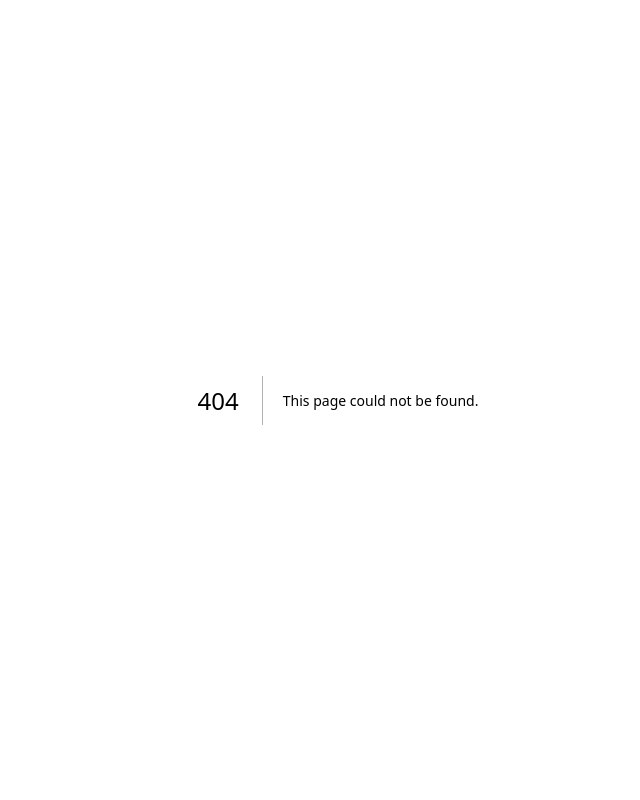
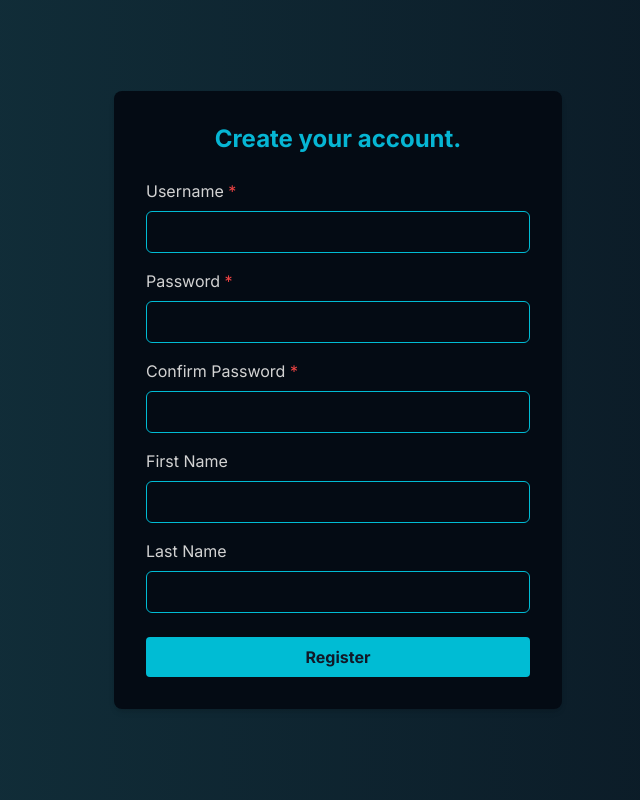
Before and after one commit to jansm04/stride, a Next.js app in the folder client/: page /auth/register in a window 1280 px wide. Before the commit this address had no page. Shown: the whole page, without its empty margins (302-942 px from the left). Built offline with nearby package versions, Linux system fonts and the light colour scheme.

Commit message:
implement register page and setup others

```diff
--- /dev/null
+++ b/client/src/app/auth/layout.tsx
@@ -0,0 +1,11 @@
+export default function AuthLayout({
+  children, // will be a page or nested layout
+}: {
+  children: React.ReactNode
+}) {
+  return (
+    <section>
+      {children}
+    </section>
+  )
+}
--- /dev/null
+++ b/client/src/app/auth/login/page.tsx
@@ -0,0 +1,9 @@
+export default function Login() {
+  return (
+    <div>
+      <h1>Login</h1>
+      {/* Form elements for login will go here */}
+      <p>Login form will be here.</p>
+    </div>
+  );
+}
--- /dev/null
+++ b/client/src/app/auth/register/page.tsx
@@ -0,0 +1,156 @@
+"use client";
+
+import { useState } from "react";
+import Cookies from 'js-cookie';
+import { useRouter } from "next/navigation";
+
+export default function Register() {
+  const router = useRouter();
+  // State to manage form inputs
+  const [username, setUsername] = useState('');
+  const [password, setPassword] = useState('');
+  const [confirmPassword, setConfirmPassword] = useState('');
+  const [firstName, setFirstName] = useState('');
+  const [lastName, setLastName] = useState('');
+  const [error, setError] = useState('');
+
+  const handleSubmit = async (e: React.FormEvent) => {
+    e.preventDefault();
+
+    // Basic validation
+    if (username == "" || password == "" || confirmPassword == "") {
+      setError('Please fill out all required fields.');
+      return;
+    }
+
+    if (password !== confirmPassword) {
+      setError('Passwords do not match.');
+      return;
+    }
+
+    setError('');
+
+    // Prepare data to send to backend
+    const registrationData = {
+      username,
+      password,
+      firstName: firstName || undefined,
+      lastName: lastName || undefined,
+    };
+
+    try {
+      // Send data to authentication microservice
+      const response = await fetch('http://18.222.30.29:4000/api/auth/register', {
+        method: 'POST',
+        headers: {
+          'Content-Type': 'application/json',
+        },
+        body: JSON.stringify(registrationData),
+      });
+      const data = await response.json();
+      if (data.result === 'success') {
+        // Store JWT in a cookie
+        Cookies.set('accessToken', data.accessToken);
+        Cookies.set('refreshToken', data.refreshToken);
+
+        // Redirect to the view plan page or another page
+        router.push('/');
+      } else {
+        setError(data.error ?
+          "Sorry! That username is already taken." :
+          "Registration failed. Please try again."
+        );
+      }
+    } catch (err) {
+      setError('An error occurred. Please try again later.');
+    }
+  };
+
+  return (
+    <div className="min-h-screen bg-wavy-gradient flex items-center justify-center">
+      <form
+        className="bg-blue-darker p-8 rounded-lg shadow-md w-full max-w-md"
+        onSubmit={handleSubmit}
+      >
+        <h2 className="text-2xl font-bold text-center text-cyan-500 mb-6">Create your account.</h2>
+
+        {error && <p className="text-red-500 text-center mb-4">{error}</p>}
+
+        <div className="mb-4">
+          <label className="block text-gray-light mb-2" htmlFor="username">
+            Username <span className="text-red-500">*</span>
+          </label>
+          <input
+            type="text"
+            id="username"
+            className="w-full p-2 bg-blue-darker text-white border border-[--cyan] rounded-md"
+            value={username}
+            onChange={(e) => setUsername(e.target.value)}
+            required
+          />
+        </div>
+
+        <div className="mb-4">
+          <label className="block text-gray-light mb-2" htmlFor="password">
+            Password <span className="text-red-500">*</span>
+          </label>
+          <input
+            type="password"
+            id="password"
+            className="w-full p-2 bg-blue-darker text-white border border-[--cyan] rounded-md"
+            value={password}
+            onChange={(e) => setPassword(e.target.value)}
+            required
+          />
+        </div>
+
+        <div className="mb-4">
+          <label className="block text-gray-light mb-2" htmlFor="confirmPassword">
+            Confirm Password <span className="text-red-500">*</span>
+          </label>
+          <input
+            type="password"
+            id="confirmPassword"
+            className="w-full p-2 bg-blue-darker text-white border border-[--cyan] rounded-md"
+            value={confirmPassword}
+            onChange={(e) => setConfirmPassword(e.target.value)}
+            required
+          />
+        </div>
+
+        <div className="mb-4">
+          <label className="block text-gray-light mb-2" htmlFor="firstName">
+            First Name
+          </label>
+          <input
+            type="text"
+            id="firstName"
+            className="w-full p-2 bg-blue-darker text-white border border-[--cyan] rounded-md"
+            value={firstName}
+            onChange={(e) => setFirstName(e.target.value)}
+          />
+        </div>
+
+        <div className="mb-2">
+          <label className="block text-gray-light mb-2" htmlFor="lastName">
+            Last Name
+          </label>
+          <input
+            type="text"
+            id="lastName"
+            className="w-full p-2 bg-blue-darker text-white border border-[--cyan] rounded-md"
+            value={lastName}
+            onChange={(e) => setLastName(e.target.value)}
+          />
+        </div>
+
+        <button
+          type="submit"
+          className="w-full py-2 px-4 mt-4 bg-cyan hover:bg-[--cyan-dark] text-gray-900 font-bold rounded focus:outline-none transition-colors duration-200"
+        >
+          Register
+        </button>
+      </form>
+    </div>
+  );
+}
--- /dev/null
+++ b/client/src/app/saved/page.tsx
@@ -0,0 +1,9 @@
+export default function SavedPlans() {
+  return (
+    <div>
+      <h1>Your Saved Training Plans</h1>
+      {/* List or grid of saved training plans will be displayed here */}
+      <p>Here you can view, edit, or delete your saved plans.</p>
+    </div>
+  );
+}
```
